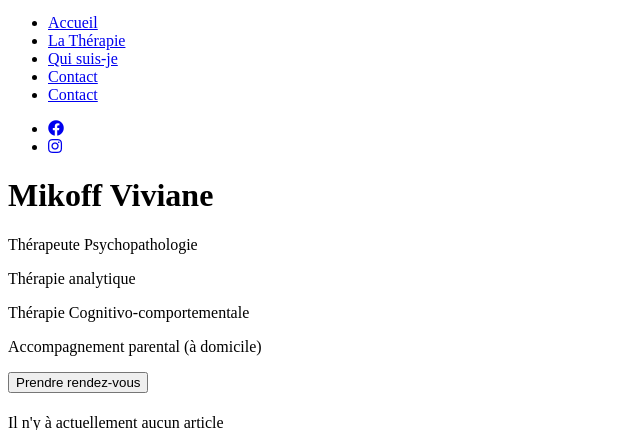
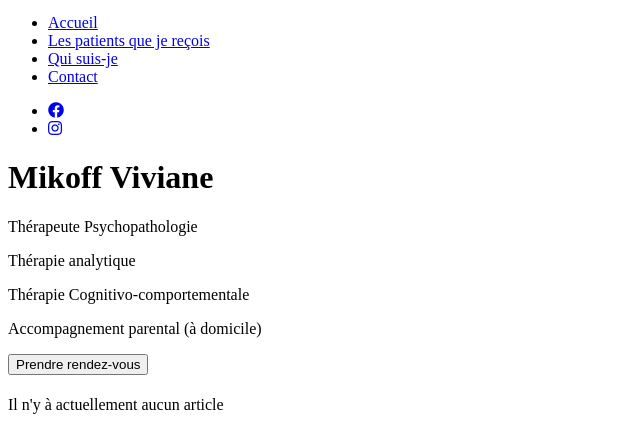
Before and after one commit to bruno683/v_mikoff, a Symfony app: template templates/home/index.html.twig in a window 1280 px wide. Shown: the part 332-762 px from the top of the page, without its empty margins (0-640 px from the left). Run offline with Twig, Linux system fonts and the light colour scheme; the template is opened without the code that fills it, so the values that code supplies are empty; some libraries are stand-ins or nearby versions.

Commit message:
navbar links functionnals

```diff
--- a/templates/navbar/navbar.html.twig
+++ b/templates/navbar/navbar.html.twig
@@ -15,18 +15,16 @@
 					<a class="nav-link menu " aria-current="page" href=" {{ path('app_home')}} ">Accueil</a>
 				</li>
 				<li class="nav-item  p-md-3 ">
-					<a class="nav-link menu" aria-current="page" href=" # ">La Thérapie</a>
+					<a class="nav-link menu" aria-current="page" href="{{path('app_les_patient')}} ">Les patients que je reçois</a>
 				</li>
 				<li class="nav-item p-md-3">
-					<a class="nav-link menu " href="#">Qui suis-je</a>
+					<a class="nav-link menu " href="{{path('app_qui_suis_je')}}">Qui suis-je</a>
 				</li>
 				<li class="nav-item p-md-3">
-					<a  class="nav-link menu" href="#">Contact</a>
+					<a  class="nav-link menu" href="{{path('app_contact')}}">Contact</a>
 				</li>
 			</li>
-			<li class="nav-item p-md-3">
-				<a class="nav-link menu" href="#">Contact</a>
-			</li>
+
 		</ul>
 		<ul class="navbar-nav m-auto d-flex justify-content-end fs-4">
 			<li class="nav-item p-md-3">
```
